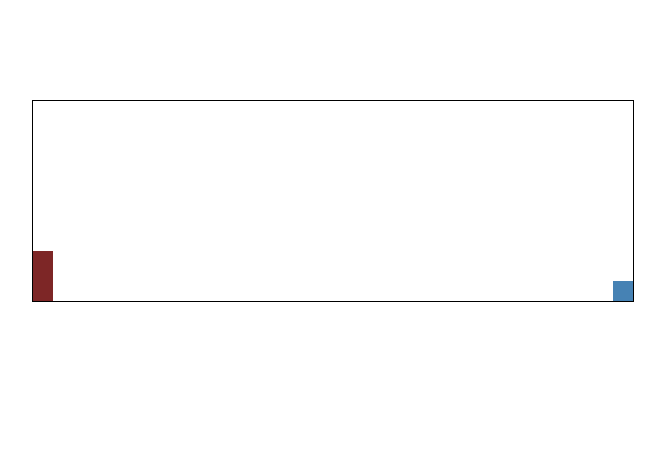
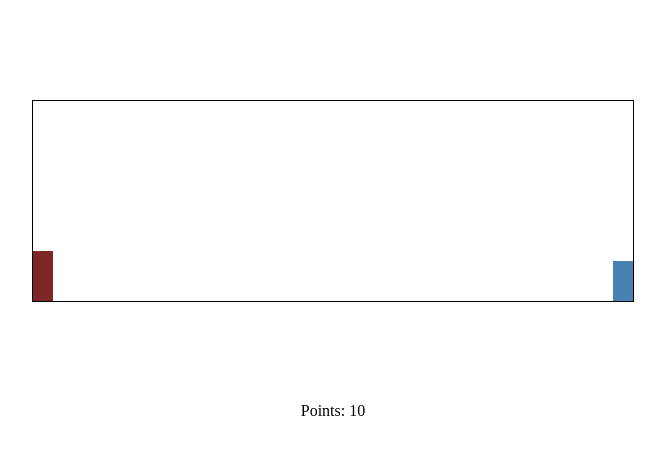
Before and after one commit to KrKarol/dino-game, a plain HTML site: page index.html in a window 1280 px wide. Shown: the whole page, without its empty margins (307-972 px from the left). Drawn offline with Linux system fonts and the light colour scheme.

Commit message:
Jump + dashboard with points

```diff
--- a/index.html
+++ b/index.html
@@ -8,10 +8,15 @@
     <link rel="stylesheet" href="style.css">
 </head>
 <body>
+
     <div class="container">
         <div class="seo"></div>
         <div class="block"></div>
     </div>
+    <div class="dashboard">
+        <span>Points:</span>
+        <span class="points">0</span>
+    </div>
     <script src="script.js"></script>
 </body>
 </html>
--- a/script.js
+++ b/script.js
@@ -1,19 +1,18 @@
 let dino = document.querySelector(".seo");
 let block = document.querySelector(".block");
-
-
-console.log(block.offsetLeft);
-
-window.addEventListener("keydown", newFunction())
+let points = document.querySelector(".points");
 
 setInterval(()=>{
-    if(dino.offsetLeft+20 >= block.offsetLeft ){
-        console.log("bam");
-        console.log(block.offsetLeft)
+    if(dino.offsetLeft+15 >= block.offsetLeft && dino.offsetTop + dino.offsetHeight >= block.offsetTop){
+        console.log("Skok nieudany");
         block.style.animation = "none";
-        alert("zgon")
-    }
+        alert("Zdobyłeś/aś: " + points.textContent)
+    }else false
 },10)
+
+setInterval(() => {
+    points.textContent = Number(points.textContent) + 1;
+}, 500);
 
 function newFunction() {
     return function (e) {
@@ -30,3 +29,6 @@ function newFunction() {
         }
     }
 }
+
+
+window.addEventListener("keydown", newFunction())
--- a/style.css
+++ b/style.css
@@ -12,14 +12,17 @@
     position: absolute;
     top:150px;
 }
-
+.dashboard{
+    margin: 0 auto;
+    text-align: center;
+}
 .block{
     width: 20px;
-    height: 20px;
+    height: 40px;
     background-color: steelblue;
     position: absolute;
-    left: calc(100% - 20px);
-    top: 180px;
+    right: 0px;
+    bottom: 0px;
     animation: 2s run linear infinite;
 }
 .jump{
```
